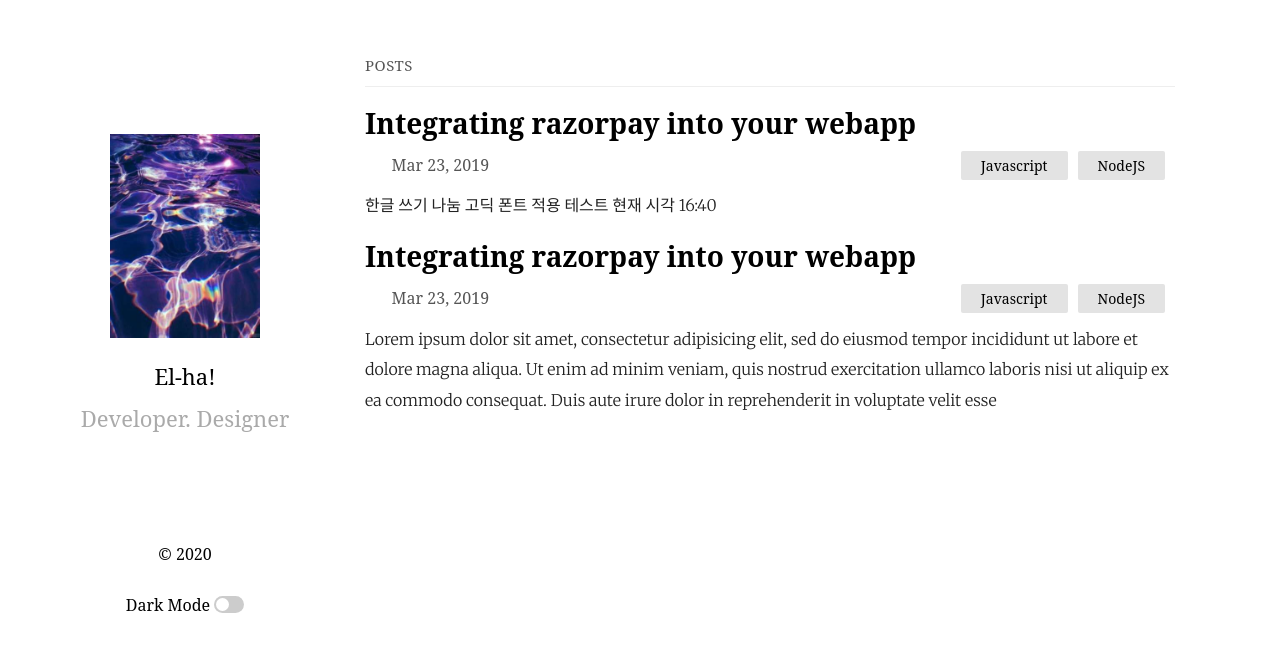
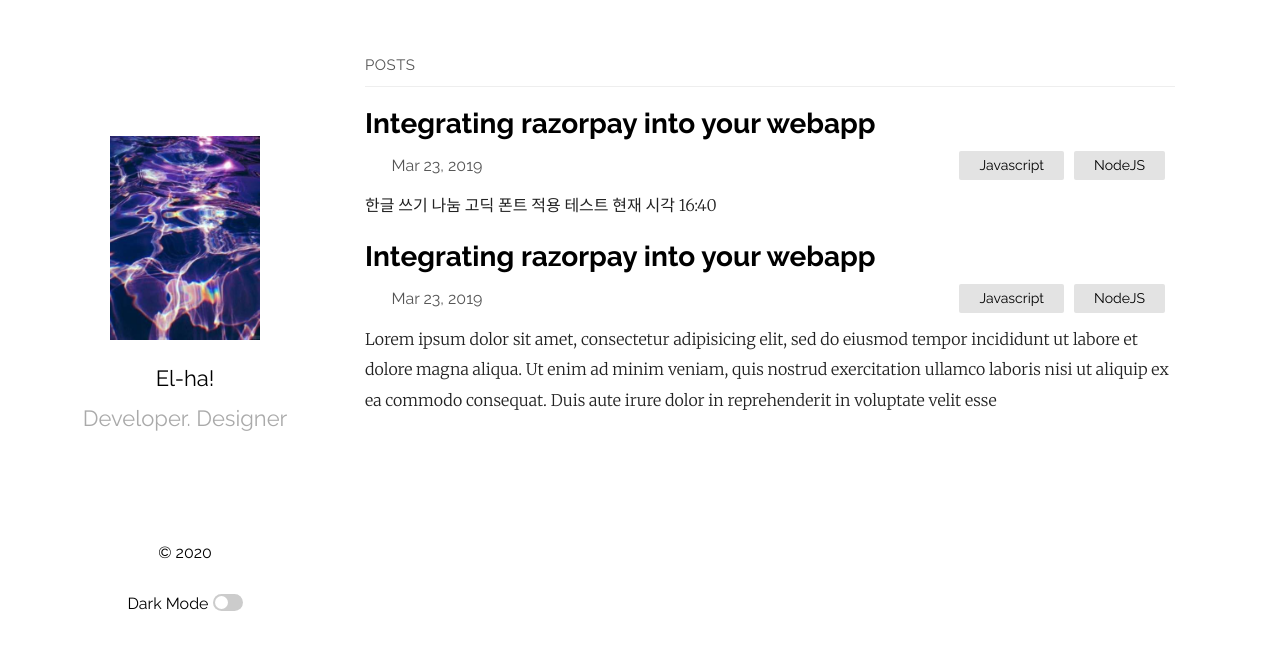
Before and after one commit to huhji-elha/huhji.github.io, a Jekyll site: the page built from index.md, in a window 1280 px wide. Shown: the top 652 px of the page. Built offline with Jekyll 4.4.1, drawn with Linux system fonts in a browser that asks for light colours.

Commit message:
font bug

```diff
--- a/_sass/plain.scss
+++ b/_sass/plain.scss
@@ -16,7 +16,7 @@ $leftWidth: 220px;
 
 
 body {
-  font-family: 'NanumBarunGothic', 'serif';
+  font-family: 'NanumBarunGothic', Raleway, sans-serif;
   font-size: 16px;
   line-height: 1.2em;
   margin: 0;
```
